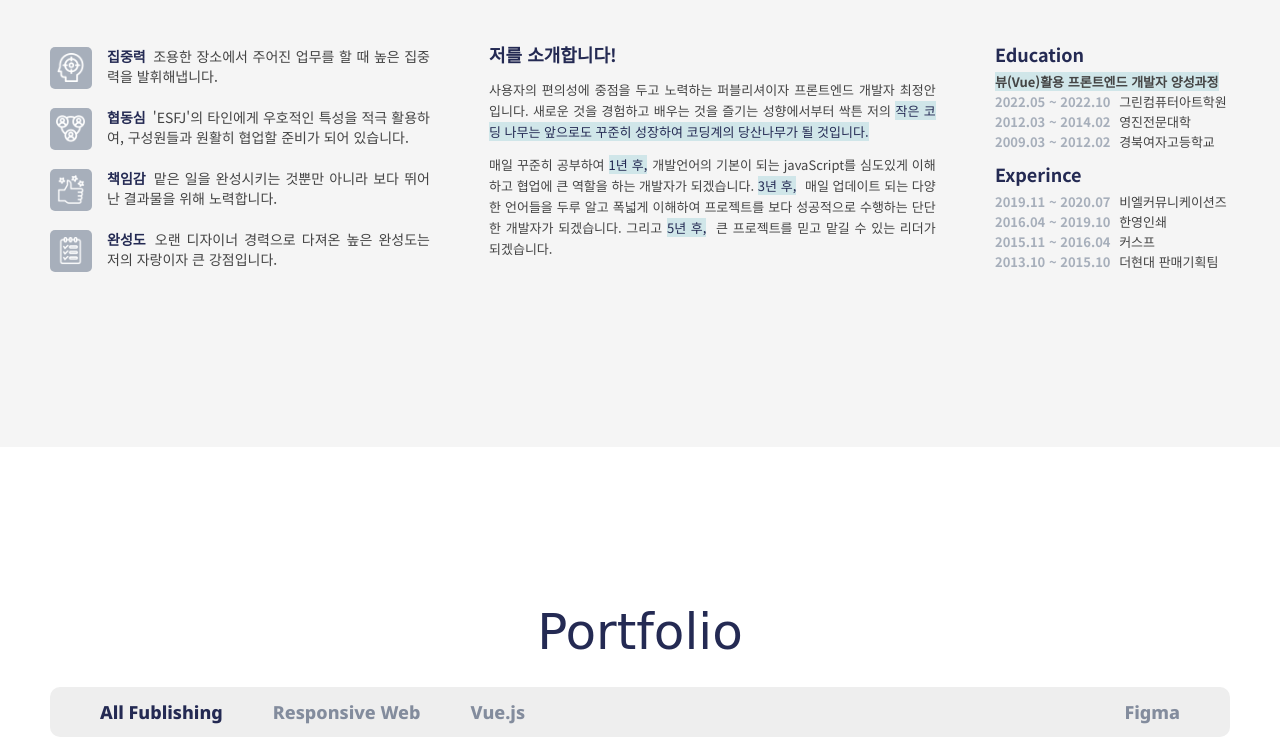
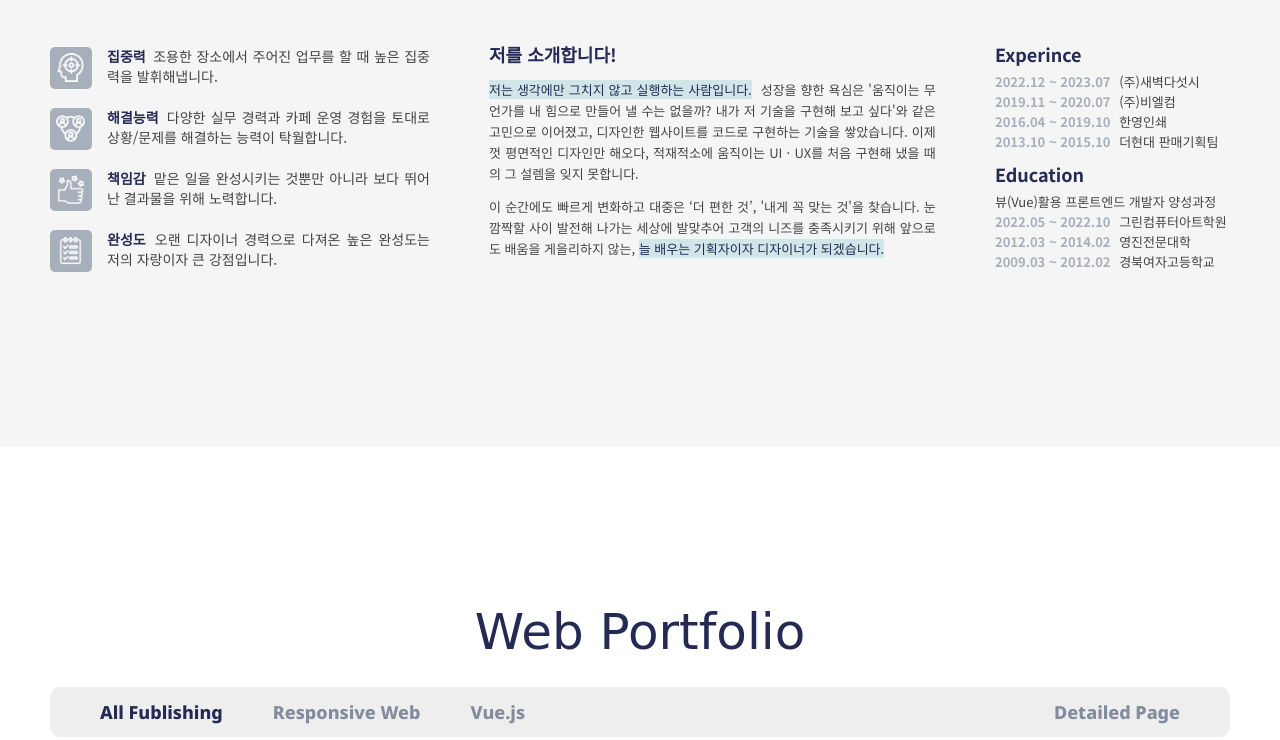
Before and after one commit to dev-axnn/dev-axnn.github.io, a plain HTML site: page index.html in a window 1280 px wide. Shown: the part 1423-2163 px from the top of the page. Drawn offline with nearby package versions, Linux system fonts and the light colour scheme; a web font is replaced by a local one.

Commit message:
자기소개문 수정 및 상세페이지 디자인 추가

```diff
--- a/css/style.css
+++ b/css/style.css
@@ -634,7 +634,7 @@ body::-webkit-scrollbar-thumb {
 .chart-bg {
   width: 100%;
   height: 100%;
-  background: url("../images/chart-bg.png") no-repeat center;
+  background: url("../images/chart-bg-2.png") no-repeat center;
   background-size: contain;
 }
 
@@ -757,10 +757,10 @@ body::-webkit-scrollbar-thumb {
   background-color: rgb(208, 230, 233);
 }
 
-.myprofile p i {
+/* .myprofile p i {
   font-weight: 700;
   background-color: rgb(208, 230, 233);
-}
+} */
 
 .myprofile p b {
   font-weight: 700;
@@ -1551,7 +1551,7 @@ body::-webkit-scrollbar-thumb {
 
 .about-1 {
   width: calc(40% - 20px);
-  background: url("../images/about-02.png") no-repeat center;
+  background: url("../images/about-02-2.png") no-repeat center;
   background-size: cover;
   margin-right: 20px;
   margin-bottom: 20px;
@@ -1584,7 +1584,7 @@ body::-webkit-scrollbar-thumb {
 
 .about-5 {
   width: calc(((55% - 60px) / 3) * 2);
-  background: url("../images/about-05-1.png") no-repeat center;
+  background: url("../images/about-05-2.png") no-repeat center;
   background-size: cover;
   margin-right: 20px;
   float: left;
--- a/index.html
+++ b/index.html
@@ -18,7 +18,7 @@
 
     <meta
       name="description"
-      content="웹퍼블리셔이자 프론트엔드 개발자 최정안의 포트폴리오입니다."
+      content="사용자의 편의성에 중점을 두고 니즈를 충족시키기 위해 노력하는 디자이너 최정안입니다"
     />
     <meta name="keywords" content="최정안, AHN PORTFOLIO" />
     <meta name="author" content="최정안" />
@@ -29,7 +29,7 @@
     <meta property="og:image" content="images/git-thumbnail.png" />
     <meta
       property="og:description"
-      content="웹퍼블리셔이자 프론트엔드 개발자 최정안의 포트폴리오입니다."
+      content="사용자의 편의성에 중점을 두고 니즈를 충족시키기 위해 노력하는 디자이너 최정안입니다"
     />
 
     <link rel="stylesheet" href="css/reset.css" />
@@ -124,7 +124,7 @@
             <li data-menuanchor="visual"><a href="#visual">HOME</a></li>
             <li data-menuanchor="profile"><a href="#profile">PROFILE</a></li>
             <li data-menuanchor="portfolio">
-              <a href="#portfolio">PORTFOLIO</a>
+              <a href="#portfolio">WEB</a>
             </li>
             <li data-menuanchor="design"><a href="#design">DESIGN</a></li>
             <li data-menuanchor="about"><a href="#about">ABOUT</a></li>
@@ -156,7 +156,7 @@
           <ul class="gnb clearfix">
             <li><a href="#visual">HOME</a></li>
             <li><a href="#profile">PROFILE</a></li>
-            <li><a href="#portfolio">PORTFOLIO</a></li>
+            <li><a href="#portfolio">WEB</a></li>
             <li><a href="#design">DESIGN</a></li>
             <li><a href="#about">ABOUT</a></li>
             <li><a href="#skills">SKILLS</a></li>
@@ -177,13 +177,13 @@
           <div class="visual-txt">
             <p class="imahn">Nice to meet U<br />I'm Ahn.</p>
             <p class="visual-txt-p">
-              7th year as a Designer and Now,<br />
-              Publisher and Front-end developer.<br />
-              I promise you the quality and<br />
-              completeness of the code.
+              an 8th-year designer   <br />
+              who can edit design, print design,<br />
+              package design, and web design,<br />
+              and can publish simply through code.
             </p>
           </div>
-          <span>2023 ver AHN PORTFOLIO</span>
+          <span>2024 ver AHN PORTFOLIO</span>
         </div>
       </section>
       <!-- //VISUAL -->
@@ -239,9 +239,9 @@
                   <span class="chart-icon c-icon-3"></span>
                   <div class="chart-txt">
                     <p>
-                      <b>협동심</b>
-                      'ESFJ'의 타인에게 우호적인 특성을 적극 활용하여,
-                      구성원들과 원활히 협업할 준비가 되어 있습니다.
+                      <b>해결능력</b>
+                      다양한 실무 경력과 카페 운영 경험을 토대로 상황/문제를 해결하는
+                      능력이 탁월합니다.
                     </p>
                   </div>
                 </div>
@@ -288,36 +288,28 @@
               <div class="myprofile-intro">
                 <h3>저를 소개합니다!</h3>
                 <p class="myprofile-intro-txt">
-                  사용자의 편의성에 중점을 두고 노력하는 퍼블리셔이자 프론트엔드
-                  개발자 최정안입니다. 새로운 것을 경험하고 배우는 것을 즐기는 성향에서부터 싹튼 저의
-                  <b>
-                    작은 코딩 나무는 앞으로도 꾸준히 성장하여 코딩계의
-                    당산나무가 될 것입니다.
-                  </b>
+                  <b>저는 생각에만 그치지 않고 실행하는 사람입니다.</b> 성장을 향한 욕심은 '움직이는 무언가를 내 힘으로 만들어 낼 수는 없을까? 내가 저 기술을 구현해 보고 싶다'와 같은 고민으로 이어졌고,
+                  디자인한 웹사이트를 코드로 구현하는 기술을 쌓았습니다. 이제껏 평면적인 디자인만 해오다, 적재적소에 움직이는 UI · UX를 처음 구현해 냈을 때의 그 설렘을 잊지 못합니다.
                 </p>
                 <p class="myprofile-intro-txt res-hidden">
-                  매일 꾸준히 공부하여 <b>1년 후,</b>개발언어의 기본이 되는
-                  javaScript를 심도있게 이해하고 협업에 큰 역할을 하는 개발자가
-                  되겠습니다. <b>3년 후,</b> 매일 업데이트 되는 다양한 언어들을
-                  두루 알고 폭넓게 이해하여 프로젝트를 보다 성공적으로 수행하는
-                  단단한 개발자가 되겠습니다. 그리고 <b>5년 후,</b> 큰
-                  프로젝트를 믿고 맡길 수 있는 리더가 되겠습니다.
+                  이 순간에도 빠르게 변화하고 대중은 ‘더 편한 것’, '내게 꼭 맞는 것'을 찾습니다.
+                  눈 깜짝할 사이 발전해 나가는 세상에 발맞추어 고객의 니즈를 충족시키기 위해 앞으로도 배움을 게을리하지 않는, <b>늘 배우는 기획자이자 디자이너가 되겠습니다.</b>
                 </p>
               </div>
               <div class="myprofile-item">
-                <h3>Education</h3>
+                <h3>Experince</h3>
                 <p class="myprofile-margin">
+                  <b>2022.12 ~ 2023.07</b> (주)새벽다섯시 <br />
+                  <b>2019.11 ~ 2020.07</b> (주)비엘컴 <br />
+                  <b>2016.04 ~ 2019.10</b> 한영인쇄 <br />
+                  <b>2013.10 ~ 2015.10</b> 더현대 판매기획팀
+                </p>
+                <h3 class="res-hidden">Education</h3>
+                <p class="res-hidden">
                   <i>뷰(Vue)활용 프론트엔드 개발자 양성과정</i> <br />
                   <b>2022.05 ~ 2022.10</b> 그린컴퓨터아트학원 <br />
                   <b>2012.03 ~ 2014.02</b> 영진전문대학 <br />
                   <b>2009.03 ~ 2012.02</b> 경북여자고등학교
-                </p>
-                <h3 class="res-hidden">Experince</h3>
-                <p class="res-hidden">
-                  <b>2019.11 ~ 2020.07</b> 비엘커뮤니케이션즈 <br />
-                  <b>2016.04 ~ 2019.10</b> 한영인쇄 <br />
-                  <b>2015.11 ~ 2016.04</b> 커스프 <br />
-                  <b>2013.10 ~ 2015.10</b> 더현대 판매기획팀
                 </p>
               </div>
               <div class="myprofile-item"></div>
@@ -327,7 +319,7 @@
       </section>
       <!-- //PROFILE -->
 
-      <!-- PORTFOLIO -->
+      <!-- WEB PORTFOLIO -->
       <section class="portfolio" id="portfolio">
         <div class="inner">
           <h2
@@ -336,7 +328,7 @@
             data-aos-easing="ease-out-cubic"
             data-aos-duration="1000"
           >
-            Portfolio
+            Web Portfolio
           </h2>
           <div
             class="section-bar"
@@ -352,13 +344,13 @@
               </li>
               <li><a data-cate="mobile">Responsive Web</a></li>
               <li><a data-cate="vue">Vue.js</a></li>
-              <li><a data-cate="figma">Figma</a></li>
+              <li><a data-cate="figma">Detailed Page</a></li>
             </ul>
             <select name="portfolio-mb-menu" class="portfolio-mb-menu">
               <option value="all">All Fublishing</option>
               <option value="mobile">Responsive Web</option>
               <option value="vue">Vue.js</option>
-              <option value="figma">Figma</option>
+              <option value="figma">Detailed Page</option>
             </select>
           </div>
           <div
@@ -380,9 +372,9 @@
           <div class="port-pagination"></div>
         </div>
       </section>
-      <!-- //PORTFOLIO -->
+      <!-- //WEB PORTFOLIO -->
 
-      <!-- DESIGN -->
+      <!-- DESIGN PORTFOLIO -->
       <section class="design" id="design">
         <div class="inner">
           <h2
@@ -391,7 +383,7 @@
             data-aos-easing="ease-out-cubic"
             data-aos-duration="1000"
           >
-            Design
+            Design Portfolio
           </h2>
           <div
             class="section-bar"
@@ -433,7 +425,7 @@
                   <p>
                     해당 로고는 제 이름의 끝자인 <b>'편안할 안(安, ahn)'</b>자와
                     제 캐릭터를 합쳐 시각화하였습니다. 저의 특징 중 하나인
-                    숏컷의 밝은 염색 머리를 포인트 삼았으며, 저의 늘 긍정적이고
+                    숏컷과 밝고 부드러운 이미지를 담은 브라운 색상이 포인트이며, 저의 늘 긍정적이고
                     밝은 이미지를 닮아 방긋 웃는 모습을 하고 있습니다.
                     <br /><br />
                     '세미콜론'은 코딩 문장 끝에 늘 사용되는 중요한 기호임과
@@ -602,7 +594,7 @@
           <div class="design-pagination"></div>
         </div>
       </section>
-      <!-- //DESIGN -->
+      <!-- //DESIGN PORTFOLIO -->
 
       <!-- ABOUT -->
       <section class="about" id="about">
@@ -649,7 +641,7 @@
             </div>
             <div class="about-item about-3"><p>➜ 맛집탐방</p></div>
             <div class="about-item about-4"><p>➜ 콘서트관람</p></div>
-            <div class="about-item about-5"><p>➜ 사진 ➜ 카페</p></div>
+            <div class="about-item about-5"><p>➜ 사진촬영</p></div>
             <div class="about-item about-6"><p>➜ 취미생활</p></div>
           </div>
         </div>
@@ -674,19 +666,19 @@
             data-aos-duration="1000"
           >
             <div class="swiper-wrapper">
-              <div id="pro1" class="swiper-slide"><span>HTML</span></div>
-              <div id="pro2" class="swiper-slide"><span>CSS</span></div>
-              <div id="pro3" class="swiper-slide"><span>javaScript</span></div>
-              <div id="pro4" class="swiper-slide"><span>jQuery</span></div>
-              <div id="pro5" class="swiper-slide"><span>vue.js</span></div>
-              <div id="pro6" class="swiper-slide"><span>SCSS</span></div>
-              <div id="pro7" class="swiper-slide"><span>Figma</span></div>
-              <div id="pro8" class="swiper-slide"><span>GitHub</span></div>
               <div id="pro9" class="swiper-slide"><span>Photoshop</span></div>
               <div id="pro10" class="swiper-slide">
                 <span>Illustrator</span>
               </div>
               <div id="pro11" class="swiper-slide"><span>Indesign</span></div>
+              <div id="pro7" class="swiper-slide"><span>Figma</span></div>
+              <div id="pro1" class="swiper-slide"><span>HTML</span></div>
+              <div id="pro2" class="swiper-slide"><span>CSS</span></div>
+              <div id="pro4" class="swiper-slide"><span>jQuery</span></div>
+              <div id="pro3" class="swiper-slide"><span>javaScript</span></div>
+              <div id="pro6" class="swiper-slide"><span>SCSS</span></div>
+              <div id="pro5" class="swiper-slide"><span>vue.js</span></div>
+              <div id="pro8" class="swiper-slide"><span>GitHub</span></div>
             </div>
           </div>
           <div class="skill-btn-prev">
--- a/js/portfolio.json
+++ b/js/portfolio.json
@@ -200,17 +200,17 @@
     "api" : true
   },
   {
-    "title": "🎨 모바일 다이어리 어플 기획안",
-    "image": "mockup-figma-diary.png",
-    "day": "4",
+    "title": "싸일렌더 믹서기 상세페이지",
+    "image": "iMac-detailed-1.png",
+    "day": "3",
     "originlink": "#",
     "pc": false,
     "mb": false,
     "figma": true,
-    "desc": "일상과 일정을 기록하고 목표 달성을 위한 동기부여를 책임지는 개인 다이어리 어플을 기획했습니다.",
+    "desc": "모터의 파워와 시원한 절삭력이 장점인 믹서기 제품을 효과적으로 광고할 수 있도록 작업한 상세페이지 디자인입니다.",
 
     "web": false,
-    "weblink": "https://www.figma.com/file/1jEajHJXYIbgTupietW88i/Ahn-Diary?node-id=0%3A1",
+    "weblink": "https://dev-axnn.github.io/detailed-silender/",
     "webgit": "#",
 
     "vue": false,
@@ -220,17 +220,17 @@
     "api" : false
   },
   {
-    "title": "🎨 포트폴리오 웹사이트 기획안",
-    "image": "mockup-figma-port.png",
-    "day": "19",
+    "title": "로맨티크 속눈썹 고데기 상세페이지",
+    "image": "iMac-detailed-2.png",
+    "day": "2",
     "originlink": "#",
     "pc": false,
     "mb": false,
     "figma": true,
-    "desc": "기술과 경력, 취미 등 제가 걸어온 수년간의 발자취를 모두 모아 누가 보아도 근사한 포트폴리오를 목표로 했습니다.",
+    "desc": "미용관련 제품을 다룬 상세페이지입니다. 디자인을 통해 해당 아이템의 매력을 업그레이드 시킬 수 있도록 고민하고 작업한 상세페이지 디자인입니다.",
 
     "web": false,
-    "weblink": "https://www.figma.com/file/WQhJTjUYn066RS90IZz6h0/Ahn-portfolio?node-id=0%3A1",
+    "weblink": "https://dev-axnn.github.io/detailed-romanticue/",
     "webgit": "#",
 
     "vue": false,
@@ -240,17 +240,77 @@
     "api" : false
   },
   {
-    "title": "🎨 독서모임어플 '책무리' 기획안",
-    "image": "mockup-figma-book.png",
-    "day": "(작업중) 0",
+    "title": "블루픽 구강세정기 상세페이지",
+    "image": "iMac-detailed-3.png",
+    "day": "3",
     "originlink": "#",
     "pc": false,
     "mb": false,
     "figma": true,
-    "desc": "(작업중) 개발자 토이프로젝트 사이트를 보며 제가 사용하면 재밌을것 같은 어플을 디자인해보았습니다.",
+    "desc": "구강세척기 제품을 다룬 상세페이지입니다. 디자인을 통해 해당 아이템의 매력을 업그레이드 시킬 수 있도록 고민하고 작업한 상세페이지 디자인입니다.",
 
     "web": false,
-    "weblink": "https://www.figma.com/file/mQRRON8v4RcvyRQ8Qill1Z/Untitled?node-id=0%3A1",
+    "weblink": "https://dev-axnn.github.io/detailed-bluepick/",
+    "webgit": "#",
+
+    "vue": false,
+    "vuelink": "#",
+    "vuegit": "#",
+
+    "api" : false
+  },
+  {
+    "title": "포충기 상세페이지",
+    "image": "iMac-detailed-4.png",
+    "day": "2",
+    "originlink": "#",
+    "pc": false,
+    "mb": false,
+    "figma": true,
+    "desc": "포충기 제품의 특성을 살려 효과적으로 광고될 수 있도록 작업한 상세페이지 디자인입니다.",
+
+    "web": false,
+    "weblink": "https://dev-axnn.github.io/detailed-insectrepellent/",
+    "webgit": "#",
+
+    "vue": false,
+    "vuelink": "#",
+    "vuegit": "#",
+
+    "api" : false
+  },
+  {
+    "title": "냉방기 상세페이지",
+    "image": "iMac-detailed-5.png",
+    "day": "1",
+    "originlink": "#",
+    "pc": false,
+    "mb": false,
+    "figma": true,
+    "desc": "여름철 필수품인 냉방기 제품의 특성을 살려 효과적으로 광고할 수 있도록 작업한 상세페이지 디자인입니다.",
+
+    "web": false,
+    "weblink": "https://dev-axnn.github.io/detailed-aircooler/",
+    "webgit": "#",
+
+    "vue": false,
+    "vuelink": "#",
+    "vuegit": "#",
+
+    "api" : false
+  },
+  {
+    "title": "에어프라이어 상세페이지",
+    "image": "iMac-detailed-6.png",
+    "day": "2",
+    "originlink": "#",
+    "pc": false,
+    "mb": false,
+    "figma": true,
+    "desc": "에어프라이어 가전을 다룬 상세페이지입니다. 디자인을 통해 해당 아이템의 매력을 업그레이드 시킬 수 있도록 고민하고 작업한 상세페이지 디자인입니다.",
+
+    "web": false,
+    "weblink": "https://dev-axnn.github.io/detailed-airfryer/",
     "webgit": "#",
 
     "vue": false,
```
Also changed, not shown: css/res.css (+0 -8 lines), js/script.js (+8 -8 lines), images/about-02-2.png (added), images/about-05-2.png (added), images/chart-bg-2.png (added), images/iMac-detailed-1.png (added), images/iMac-detailed-2.png (added), images/iMac-detailed-3.png (added), images/iMac-detailed-4.png (added), images/iMac-detailed-6.png (added), 1 other file.
